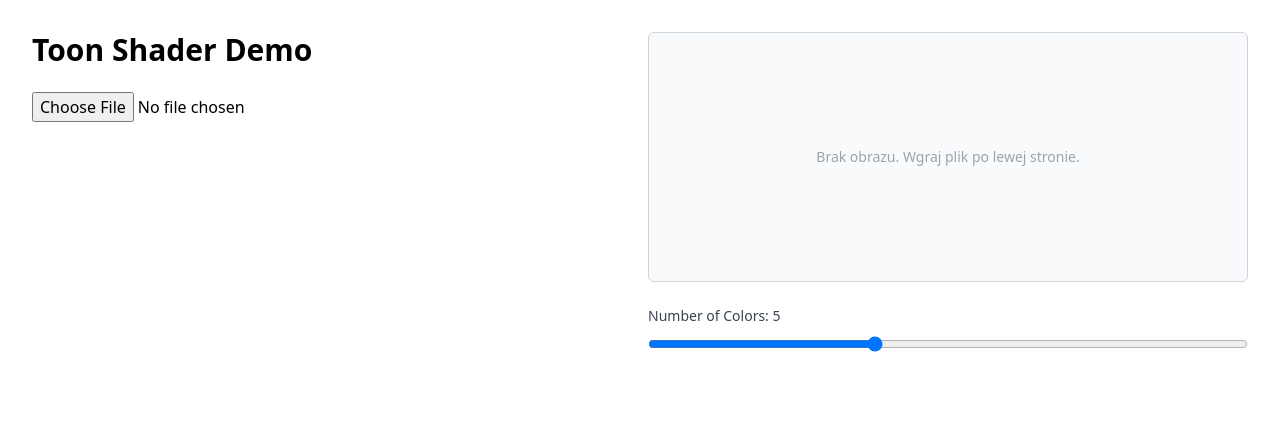
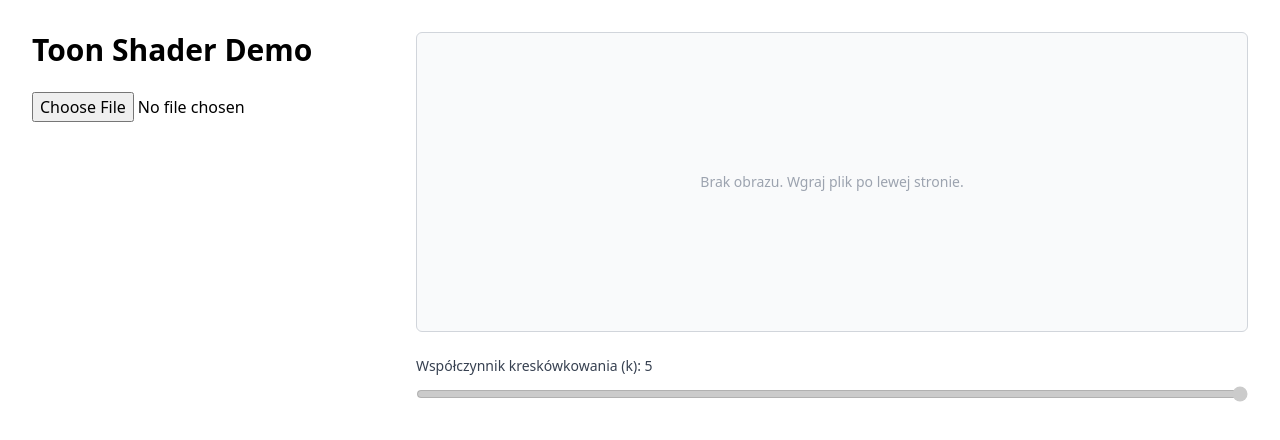
Before and after one commit to binthon/ToonShader, a React (Vite) app in the folder frontend/: page / in a window 1280 px wide. Shown: the top 440 px of the page. Built offline with nearby package versions, Linux system fonts and the light colour scheme.

Commit message:
jakies próy

```diff
--- a/frontend/src/App.jsx
+++ b/frontend/src/App.jsx
@@ -3,71 +3,77 @@ import axios from 'axios';
 
 function App() {
   const [file, setFile] = useState(null);
-  const [image, setImage] = useState(null);
   const [k, setK] = useState(5);
+  const [suggestedK, setSuggestedK] = useState(5);
   const [result, setResult] = useState(null);
 
-  const processImage = async (file, k) => {
+  const handleUpload = async (e) => {
+    const uploaded = e.target.files[0];
+    if (!uploaded) return;
+    setFile(uploaded);
+
+    const formData = new FormData();
+    formData.append("file", uploaded);
+    const analyzeRes = await axios.post("http://localhost:8000/analyze/", formData);
+    const kValue = analyzeRes.data.suggested_k;
+    setSuggestedK(kValue);
+    setK(kValue);
+  };
+
+  const processImage = async (file, kVal) => {
     const formData = new FormData();
     formData.append("file", file);
-    formData.append("k", k);
+    formData.append("k", kVal);
     const res = await axios.post("http://localhost:8000/process/", formData, {
       responseType: "blob",
     });
     setResult(URL.createObjectURL(res.data));
   };
 
-  const handleUpload = (e) => {
-    const uploadedFile = e.target.files[0];
-    if (uploadedFile) {
-      setFile(uploadedFile);
-      setImage(URL.createObjectURL(uploadedFile));
-    }
-  };
-
   useEffect(() => {
     if (file) {
       const timeout = setTimeout(() => {
-        processImage(file, k);
-      }, 300);
+        processImage(file, parseInt(k));
+      }, 800);
       return () => clearTimeout(timeout);
     }
-  }, [k, file]);
+  }, [k]);
 
   return (
-    <div className="w-screen h-screen bg-white p-8 box-border font-sans">
-      <div className="flex justify-between">
-        {/* Lewa góra */}
-        <div className="flex flex-col">
+    <div className="w-screen h-screen bg-white p-8 box-border font-sans overflow-auto">
+      <div className="flex flex-row justify-between h-full gap-8">
+        {/* Lewa kolumna */}
+        <div className="flex flex-col max-w-[30vw]">
           <h1 className="text-3xl font-bold mb-6">Toon Shader Demo</h1>
           <input type="file" onChange={handleUpload} className="mb-4" />
+          {file && <p className="text-sm text-gray-600">{file.name}</p>}
         </div>
 
-        {/* Prawa – kontener z obrazami i suwakiem */}
-        <div className="w-[600px] flex flex-col items-center">
-          {/* Obrazki w kontenerze */}
-          <div className="flex justify-center items-center gap-4 border border-gray-300 rounded-md p-4 w-full h-[250px] bg-gray-50">
-            {image ? (
-              <>
-                <img src={image} alt="Oryginał" className="w-[240px] rounded shadow" />
-                <img src={result} alt="Wynik" className="w-[240px] rounded shadow" />
-              </>
+        {/* Prawa kolumna */}
+        <div className="flex flex-col items-end w-full">
+          <div className="border border-gray-300 rounded-md p-4 bg-gray-50 max-w-[65vw] w-full flex justify-center items-center min-h-[300px]">
+            {result ? (
+              <img
+                src={result}
+                alt="Toon shader"
+                className="w-full h-auto max-h-[80vh] rounded shadow"
+              />
             ) : (
               <p className="text-gray-400 text-sm">Brak obrazu. Wgraj plik po lewej stronie.</p>
             )}
           </div>
 
-          {/* Suwak */}
-          <div className="w-full mt-6">
+          <div className="max-w-[65vw] w-full mt-6">
             <label className="text-sm font-medium text-gray-700 block mb-2">
-              Number of Colors: {k}
+              Współczynnik kreskówkowania (k): {k}
             </label>
             <input
               type="range"
-              min="2"
-              max="10"
+              min={2}
+              max={suggestedK}
               value={k}
-              onChange={(e) => setK(e.target.value)}
+              onChange={(e) => setK(Number(e.target.value))}
+              disabled={!file}
               className="w-full"
             />
           </div>
```
Also changed, not shown: 1 other file (tests, documents, lock files or other folders).
